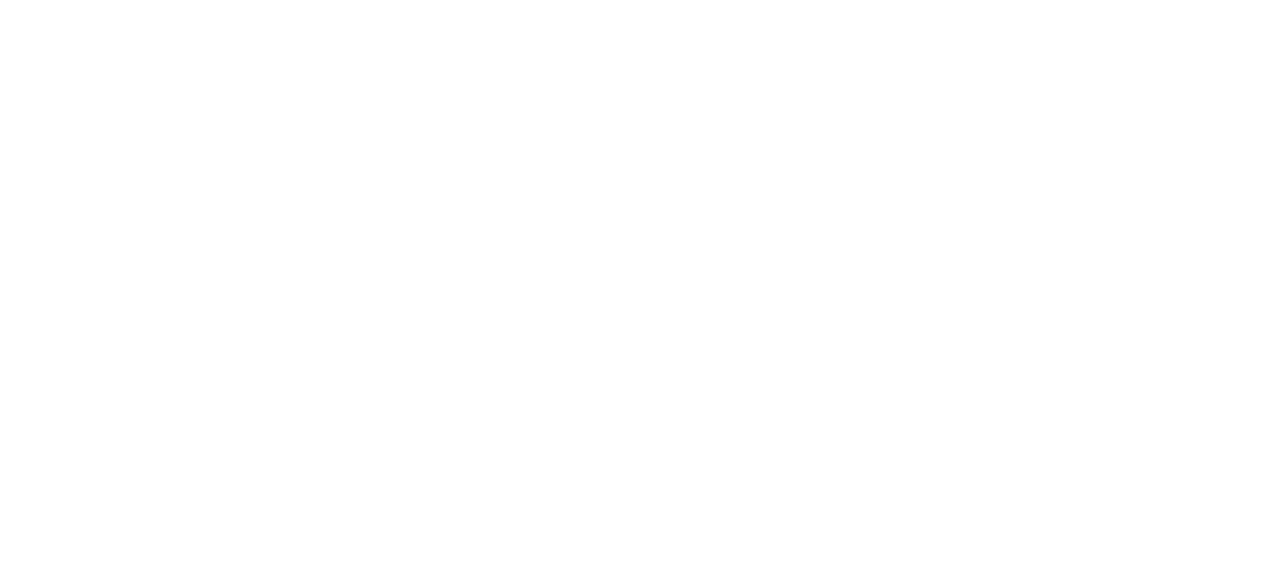
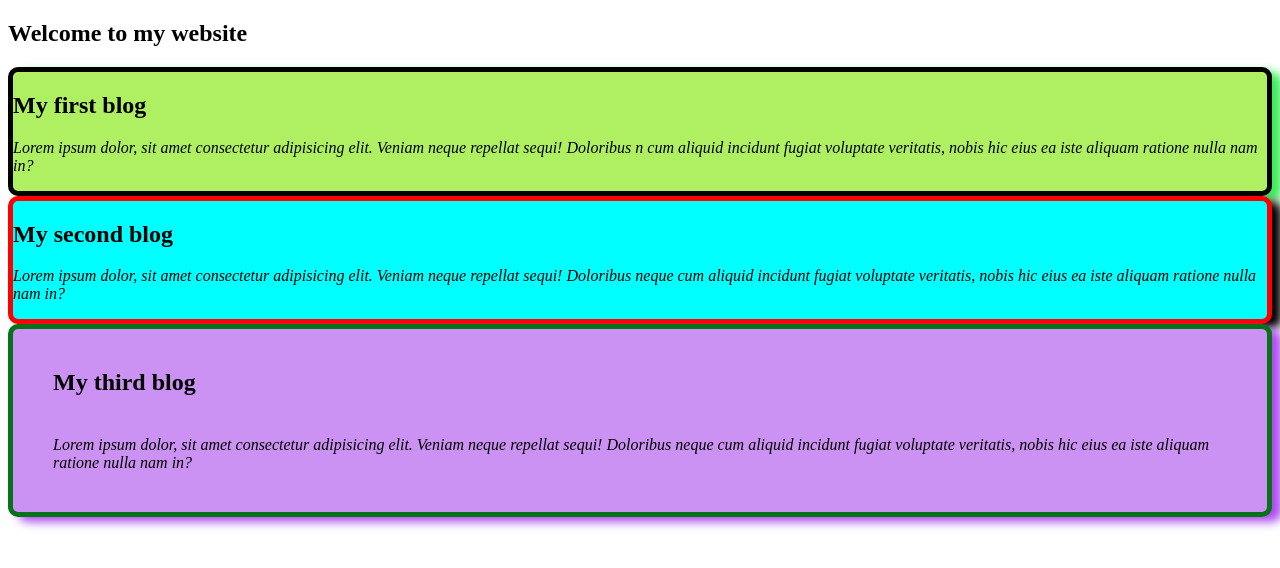
Before and after one commit to Usaeed29/First-github-repo, a plain HTML site: page index.html in a window 1280 px wide. Drawn offline with Linux system fonts and the light colour scheme.

Commit message:
added the fist blog

```diff
--- a/index.html
+++ b/index.html
@@ -3,9 +3,40 @@
     <head>
         <meta charset="UTF-8">
         <meta name="viewport" content="width=device-width, initial-scale=1.0">
-    <title>First github repo</title>
+        <title>UsaeedTibro</title>
+        <style>
+            #blogcolor{
+                background-color: aqua; border: 5px solid red; border-radius: 10px;
+                box-shadow: 10px 5px 10px;
+            }
+            #para1{
+                background-color: rgb(175, 240, 99); border: 5px solid rgb(5, 0, 0); border-radius: 10px;
+                box-shadow: 10px 5px 10px rgb(58, 237, 88);
+            }
+            p{
+                font-style: italic;
+            }
+            #para2{
+                background-color: rgb(204, 146, 243); border: 5px solid rgb(7, 114, 23); border-radius: 10px;
+                box-shadow: 10px 5px 10px rgb(173, 77, 238);
+            *{
+                margin: 40px;
+            }
+        </style>
+        <link rel="stylesheet" href="styles/blog.css">
     </head>
-<body>
-
+    <body><header class="header"><h2>Welcome to my website</h2></header>
+        <div id="para1">
+            <h2>My first blog</h2>
+            <p>Lorem ipsum dolor, sit amet consectetur adipisicing elit. <span class="span">Veniam neque repellat sequi! Doloribus n cum aliquid incidunt fugiat</span> voluptate veritatis, nobis hic eius ea iste aliquam ratione nulla nam in?</p>
+        </div>
+        <div id="blogcolor">
+            <h2>My second blog</h2>
+            <p>Lorem ipsum dolor, sit amet consectetur adipisicing elit. Veniam neque repellat sequi! Doloribus neque cum aliquid incidunt fugiat voluptate veritatis, nobis hic eius ea iste aliquam ratione nulla nam in?</p>
+        </div>
+        <div id="para2">
+            <h2>My third blog</h2>
+            <p>Lorem ipsum dolor, sit amet consectetur adipisicing elit. Veniam neque repellat sequi! Doloribus neque cum aliquid incidunt fugiat voluptate veritatis, nobis hic eius ea iste aliquam ratione nulla nam in?</p>
+        </div>
     </body>
     </html>
```
Lines whose indentation alone changed are shown as unchanged.
